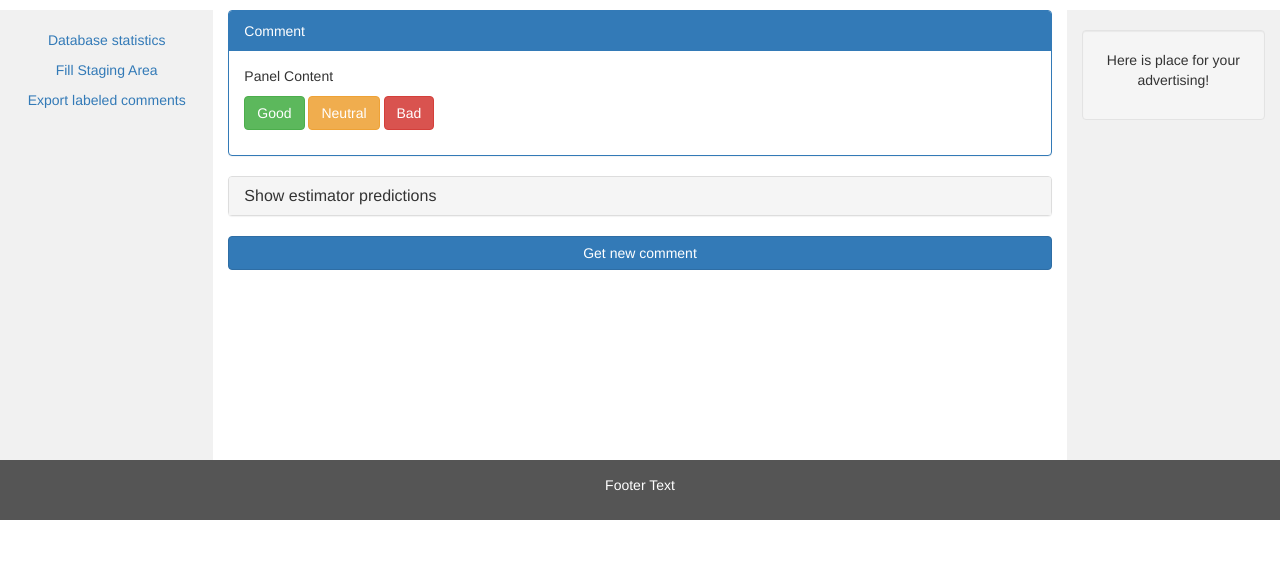
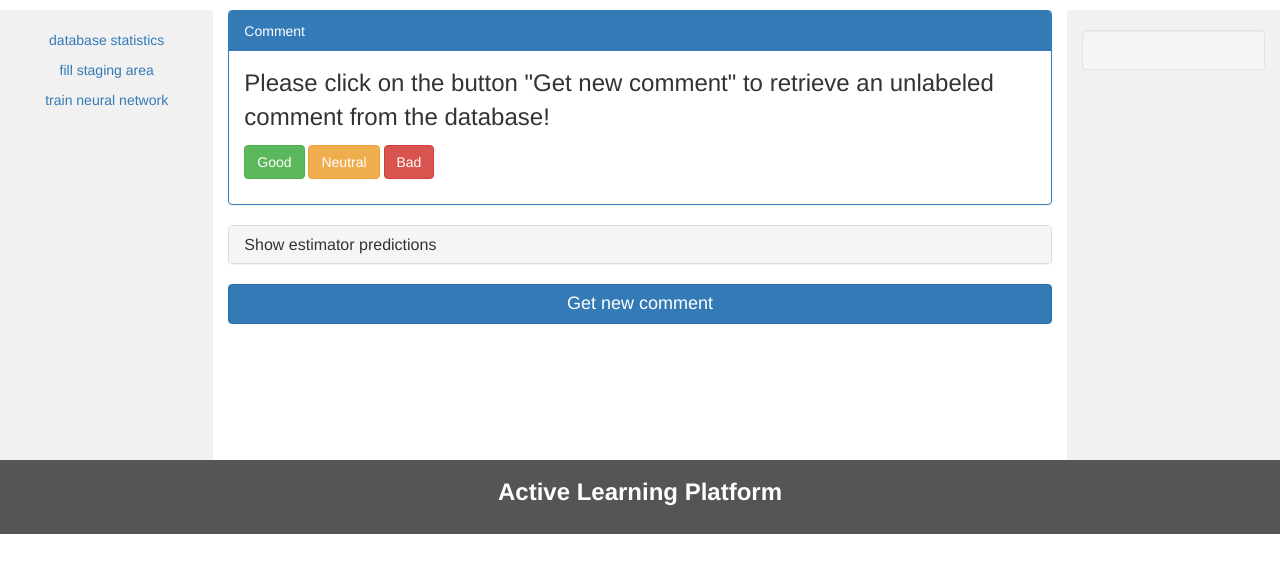
Before and after one commit to Cyberlander/ActiveLearningPlatform, a Django app: page / in a window 1280 px wide. Shown: the part 52-625 px from the top of the page. Run offline with Django 3.2, Linux system fonts and the light colour scheme; parts of the project's set-up code (start-up, migrations or seed data) failed here and were passed over; some libraries are stand-ins or nearby versions; some web fonts are replaced.

Commit message:
last features integrated

```diff
--- /dev/null
+++ b/ProjektSprachverarbeitung/ml_module/static/javascript/get_staging_process.js
@@ -0,0 +1,22 @@
+$(document).ready(
+    function(){
+      $("#staging_process_button").click(
+        function(){
+          $.ajax( { type:"GET",
+                    url:"http://localhost:8000/new_endpoint",
+                    //url:"{% static 'ajax_info.txt' %}",
+                    //dataType:"text",
+                    dataType:"json",
+                    error: function() {
+                      console.log("error");
+                    },
+                    beforeSend: function(){
+                    },
+                    success: function(result){
+
+                    }
+            });
+
+        }
+      );
+    });
--- /dev/null
+++ b/ProjektSprachverarbeitung/ml_module/static/javascript/train_nn.js
@@ -0,0 +1,22 @@
+$(document).ready(
+    function(){
+      $("#nn_training_button").click(
+        function(){
+          $.ajax( { type:"GET",
+                    url:"http://localhost:8000/train_neural_network",
+                    //url:"{% static 'ajax_info.txt' %}",
+                    //dataType:"text",
+                    dataType:"json",
+                    error: function() {
+                      console.log("error");
+                    },
+                    beforeSend: function(){
+                    },
+                    success: function(result){
+
+                    }
+            });
+
+        }
+      );
+    });
--- a/ProjektSprachverarbeitung/ml_module/templates/ml_module/hello2.html
+++ b/ProjektSprachverarbeitung/ml_module/templates/ml_module/hello2.html
@@ -11,6 +11,8 @@
   <script type="text/javascript" src="{% static 'javascript/get_unlabeled_comment.js' %}"></script>
   <script type="text/javascript" src="{% static 'javascript/save_labeled_comment.js' %}"></script>
   <script type="text/javascript" src="{% static 'javascript/get_database_statistics.js' %}"></script>
+  <script type="text/javascript" src="{% static 'javascript/get_staging_process.js' %}"></script>
+  <script type="text/javascript" src="{% static 'javascript/train_nn.js' %}"></script>
   <script type="text/javascript">
     var currentId = 0
     var myGlobalVar = 100
@@ -25,6 +27,7 @@
       "neutral":1,
       "positive":2
     }
+
     function showSaveLabel( saveLabel ){
       if ( saveLabel == true ){
         document.getElementById('label_button').style.display = 'block';
@@ -101,17 +104,17 @@
   <p></p>
   <div class="row content">
     <div class="col-sm-2 sidenav">
-      <p><a id="database_statistics_link" data-toggle="modal" data-target="#DatabaseStatisticsModal">Database statistics</a></p>
-      <p><a  data-toggle="modal" data-target="#FillStagingModal">Fill Staging Area</a></p>
-      <p><a href="#">Export labeled comments</a></p>
+      <p><a id="database_statistics_link" data-toggle="modal" data-target="#DatabaseStatisticsModal">database statistics</a></p>
+      <p><a  data-toggle="modal" data-target="#FillStagingModal">fill staging area</a></p>
+      <p><a data-toggle="modal" data-target="#NeuralNetworkModal">train neural network</a></p>
     </div>
     <div class="col-sm-8 text-left">
       <div class="panel-group">
         <div id="comment_panel" class="panel panel-primary">
           <div class="panel-heading">Comment</div>
           <div class="panel-body">
-            <p id="panel_content">
-            Panel Content
+            <p id="panel_content"  style="font-size:x-large">
+            Please click on the button "Get new comment" to retrieve an unlabeled comment from the database!
             </p>
             <p>
             <button type="button" id="good_button" class="btn btn-success">Good</button>
@@ -131,13 +134,13 @@
              </h4>
            </div>
            <div id="collapse1" class="panel-collapse collapse">
-             <div id="neural_network_prediction" class="panel-body">Neural Network</div>
+             <div id="neural_network_prediction" class="panel-body">Here appears the prediction of the neural network</div>
            </div>
          </div>
       </div>
 
-      <button type="button" id="comment_button" class="btn btn-primary btn-block">Get new comment</button>
-      <button type="button" id="label_button" class="btn btn-primary btn-block">
+      <button type="button" id="comment_button" style="font-size:large" class="btn btn-primary btn-block">Get new comment</button>
+      <button type="button" id="label_button" style="font-size:large" class="btn btn-primary btn-block">
         <span class="glyphicon glyphicon-envelope"></span> Save label
       </button>
     </div>
@@ -147,7 +150,7 @@
 
     <div class="col-sm-2 sidenav">
       <div class="well">
-        <p>Here is place for your advertising!</p>
+        <!-- <p>Here is place for your advertising!</p> -->
       </div>
 
     </div>
@@ -155,7 +158,7 @@
 </div>
 
 <footer class="container-fluid text-center">
-  <p>Footer Text</p>
+  <p style="font-size:x-large"><strong>Active Learning Platform</strong></p>
 </footer>
 
 <!-- Database Statistics Modal -->
@@ -163,15 +166,15 @@
   <div class="modal-dialog" role="document">
     <div class="modal-content">
       <div class="modal-header">
-        <h5 class="modal-title" id="exampleModalLabel">Database statistics</h5>
+        <h5 class="modal-title" id="exampleModalLabel">database statistics</h5>
         <button type="button" class="close" data-dismiss="modal" aria-label="Close">
           <span aria-hidden="true">&times;</span>
         </button>
       </div>
       <div class="modal-body">
-        <div id="count_unlabeled_comments">Unlabeled comments: </div>
-        <div id="count_labeled_comments">Labeled commments: </div>
-        <div id="count_staging_comments">Comments in staging:</div>
+        <div id="count_unlabeled_comments">unlabeled comments: </div>
+        <div id="count_labeled_comments">labeled commments: </div>
+        <div id="count_staging_comments">comments in staging:</div>
       </div>
       <div class="modal-footer">
         <button type="button" class="btn btn-secondary" data-dismiss="modal">Close</button>
@@ -191,9 +194,38 @@
         </button>
       </div>
       <div class="modal-body">
-        <div id="count_unlabeled_comments">...</div>
+        <div id="count_unlabeled_comments">If you trigger the staging process, new comments will be retrieved
+        from the database, evaluated by the neural network and then written to the staging area.</div>
+        <div class="form-group">
+          <p></p>
+          <label for="usr">threshold for neural network selection:</label>
+          <input  id="nn_threshold" type="number" step="0.01" min="0.5" max="1.0" value="0.57">
+        </div>
       </div>
       <div class="modal-footer">
+        <button id="staging_process_button" type="button" class="btn btn-primary" data-dismiss="modal">start staging process</button>
+        <button type="button" class="btn btn-secondary" data-dismiss="modal">Close</button>
+      </div>
+    </div>
+  </div>
+</div>
+
+<!-- Train Network Modal -->
+<div class="modal fade" id="NeuralNetworkModal" tabindex="-1" role="dialog" aria-labelledby="exampleModalLabel" aria-hidden="true">
+  <div class="modal-dialog" role="document">
+    <div class="modal-content">
+      <div class="modal-header">
+        <h5 class="modal-title" id="exampleModalLabel">Train Neural Network</h5>
+        <button type="button" class="close" data-dismiss="modal" aria-label="Close">
+          <span aria-hidden="true">&times;</span>
+        </button>
+      </div>
+      <div class="modal-body">
+        <div>If you start the network training, a task will be scheduled,
+          with runs a training of the neural network on the new labeled data.</div>
+      </div>
+      <div class="modal-footer">
+        <button id="nn_training_button" type="button" class="btn btn-primary" data-dismiss="modal">start network training</button>
         <button type="button" class="btn btn-secondary" data-dismiss="modal">Close</button>
       </div>
     </div>
--- a/ProjektSprachverarbeitung/ml_module/urls.py
+++ b/ProjektSprachverarbeitung/ml_module/urls.py
@@ -9,5 +9,7 @@ urlpatterns = [
     url( r'^dataframe_unlabeled_comments_to_database',views.dataframe_unlabeled_comments_to_database, name='dataframe_unlabeled_comments_to_database'),
     url( r'^trigger_staging_event',views.trigger_staging_event, name='trigger_staging_event'),
     url(r'^get_labeled_comments_table_as_json', views.get_labeled_comments_table_as_json, name='get_labeled_comments_table_as_json' ),
-    url(r'^get_database_statistics', views.get_database_statistics, name='get_database_statistics' )
+    url(r'^get_database_statistics', views.get_database_statistics, name='get_database_statistics' ),
+    url(r'^new_endpoint', views.new_endpoint, name='new_endpoint' ),
+    url(r'^train_neural_network', views.train_neural_network, name='train_neural_network' )
 ]
--- a/ProjektSprachverarbeitung/ml_module/views.py
+++ b/ProjektSprachverarbeitung/ml_module/views.py
@@ -13,7 +13,6 @@ from . import tasks
 # Create your views here.
 
 # loading_classifier
-
 CLF_TYPE = settings.ML_CLASSIFIER
 CLASSIFIER = dynamic_ml_classifier.get_classifier( settings.ML_CLASSIFIER, **settings.CLF_DICT[settings.ML_CLASSIFIER] )
 
@@ -133,6 +132,7 @@ def trigger_staging_event(request, format='json'):
     else:
         return Response( { 'Message':'Staging area not empty!' } )
 
+
 @api_view(('POST',))
 def get_labeled_comments_table_as_json(request, format='json'):
     answer = { "comments" : [] }
@@ -159,3 +159,17 @@ def get_database_statistics(request, format='json'):
     return Response( { "count_unlabeled_comments" : count_unlabeled_comments,
                         "count_labeled_comments" : count_labeled_comments,
                         'count_staging_area' : count_staging_area } )
+
+
+@api_view(('GET',))
+def new_endpoint(request, format='json'):
+    global WORD2VEC_MODEL
+    global CLASSIFIER_NN
+    global CLASSIFIER_NN_GRAPH
+    staging_process.start( WORD2VEC_MODEL, CLASSIFIER_NN, CLASSIFIER_NN_GRAPH )
+    return Response( { 'Message':'Staging area not empty!' } )
+
+@api_view(('GET',))
+def train_neural_network(request, format='json'):
+    tasks.train_neural_network_task( schedule=5 )
+    return Response( { 'Message':'Staging area not empty!' } )
```
